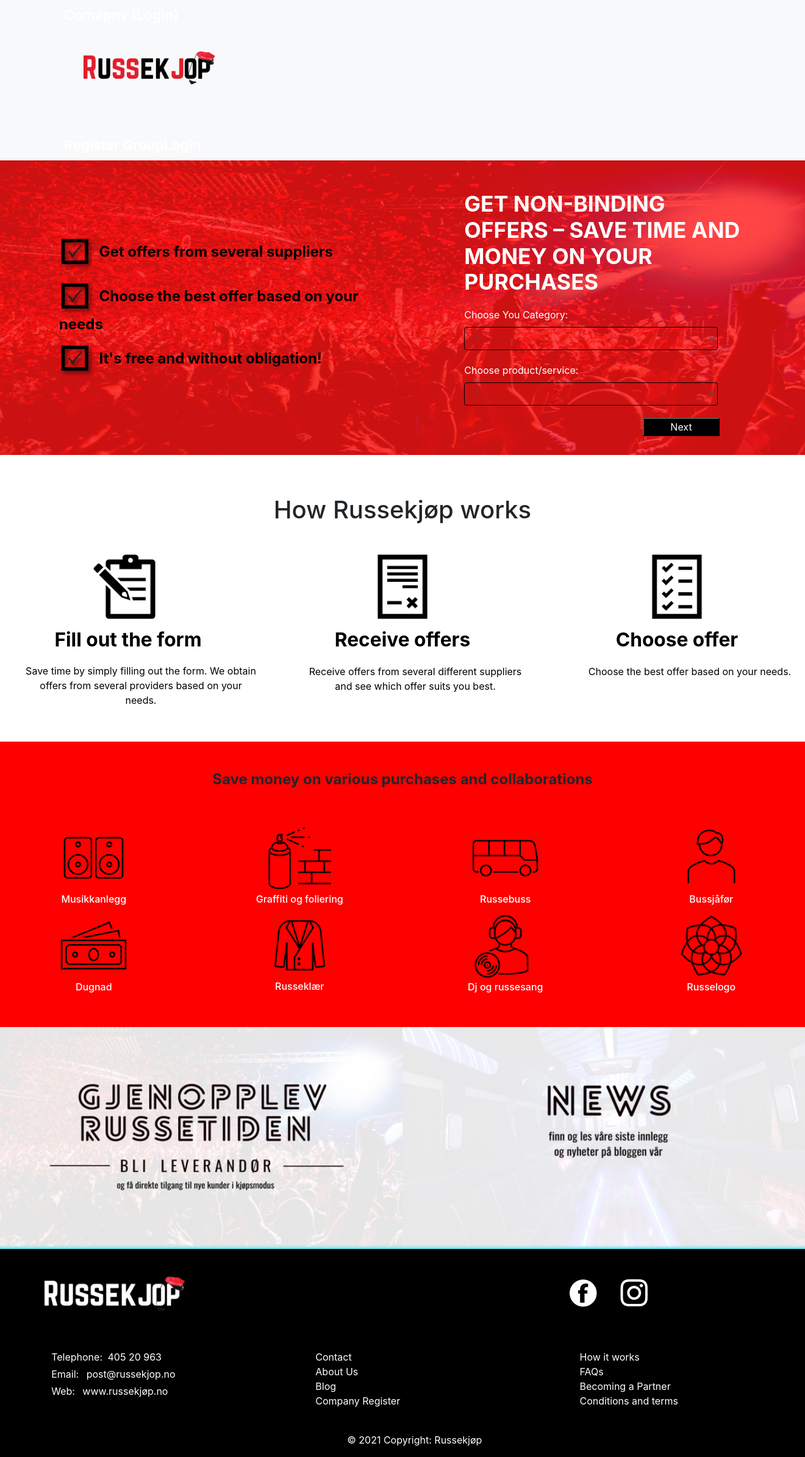
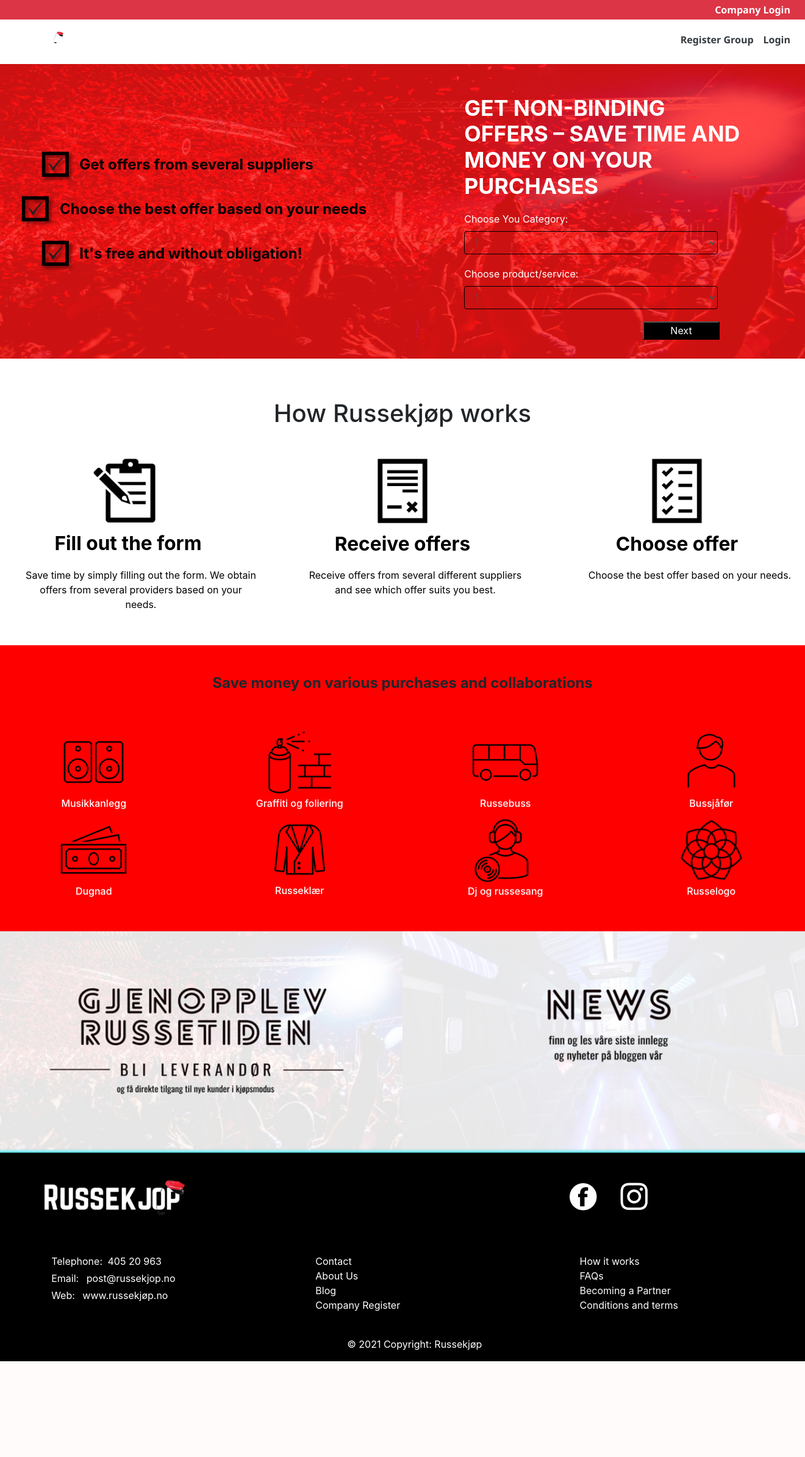
Before and after one commit to MughalUsama/Russekjop, a PHP site: page / in a window 1320 px wide; the page is wider, and only the part inside the window is pictured. Shown: that part at 61% size. After the commit the page ends 2232 px from the top of that part, so only its background shows below. Run offline with PHP 8.4, Linux system fonts and the light colour scheme; some libraries are stand-ins or nearby versions.

Commit message:
Created header.php

```diff
--- a/Styles.css
+++ b/Styles.css
@@ -1,6 +1,12 @@
 body{
 	overflow: scroll;
 	overflow-x: hidden;
+}
+.myfont{
+  font-family: Candara,Calibri,Segoe,Segoe UI,Optima,Arial,sans-serif;
+}
+.myfontTimes{
+  font-family:'Segoe UI', Tahoma, Geneva, Verdana, sans-serif;
 }
 #div1st
 {
@@ -53,13 +59,29 @@ section{
 }
 
 
+.tick-img{
+  width: 60px;
+  }
+
+@media (max-width: 1024px){
+
+  h4{
+    font-size: 100% !important;
+  }
+}
+
 @media (max-width: 767px){
-
   .C {
     width: 100%;
   }
+  h4{
+    font-size: 83% !important;
+  }
+
+.tick-img{
+  width: 30px;
+  }
 }
-
 .imagesStyle{
   object-fit:cover !important;
   height: 100% !important;
--- /dev/null
+++ b/header.php
@@ -0,0 +1,19 @@
+<nav class="pr-0 navbar d-none d-sm-flex navbar-light bg-danger py-0 my-0">
+<a href="#" class="ml-auto mr-0 pr-4 nav-item nav-link myfontTimes py-1 active font-weight-bold">Company Login</a>
+</nav>
+<nav class="navbar navbar-expand-md navbar-light bg-white pb-2 pt-0">
+        <a href="#" class="navbar-brand">
+            <img src="./Logo.png" height="55" alt="Russekjop">
+        </a>
+        <button type="button" class="navbar-toggler" data-toggle="collapse" data-target="#navbarCollapse">
+            <span class="navbar-toggler-icon"></span>
+        </button>
+
+        <div class="collapse navbar-collapse" id="navbarCollapse">
+            <div class="navbar-nav ml-auto text-center">
+                <a href="#" class="nav-item nav-link myfontTimes active font-weight-bold text-dark">Register Group</a>
+                <a href="#" class="nav-item nav-link myfontTimes font-weight-bold text-dark">Login</a>
+                <a href="#" class="nav-item nav-link myfontTimes font-weight-bold text-dark d-sm-none">Company (Login)</a>
+            </div>
+        </div>
+    </nav>
--- a/index.php
+++ b/index.php
@@ -10,55 +10,28 @@
     <link rel="stylesheet" href="https://maxcdn.bootstrapcdn.com/bootstrap/4.0.0/css/bootstrap.min.css" integrity="sha384-Gn5384xqQ1aoWXA+058RXPxPg6fy4IWvTNh0E263XmFcJlSAwiGgFAW/dAiS6JXm" crossorigin="anonymous">
     <!--JQUERY AND popper   -->
     <script src="https://code.jquery.com/jquery-3.5.1.min.js" integrity="sha256-9/aliU8dGd2tb6OSsuzixeV4y/faTqgFtohetphbbj0=" crossorigin="anonymous"></script>    <script src="https://cdnjs.cloudflare.com/ajax/libs/popper.js/1.12.9/umd/popper.min.js" integrity="sha384-ApNbgh9B+Y1QKtv3Rn7W3mgPxhU9K/ScQsAP7hUibX39j7fakFPskvXusvfa0b4Q" crossorigin="anonymous"></script>
-    <!--JQUERY AND bootstrap.js   -->
+    <script src="https://cdnjs.cloudflare.com/ajax/libs/popper.js/2.9.2/umd/popper.min.js" integrity="sha512-2rNj2KJ+D8s1ceNasTIex6z4HWyOnEYLVC3FigGOmyQCZc2eBXKgOxQmo3oKLHyfcj53uz4QMsRCWNbLd32Q1g==" crossorigin="anonymous" referrerpolicy="no-referrer"></script>
+	<!--JQUERY AND bootstrap.js   -->
     <script src="https://maxcdn.bootstrapcdn.com/bootstrap/4.0.0/js/bootstrap.min.js" integrity="sha384-JZR6Spejh4U02d8jOt6vLEHfe/JQGiRRSQQxSfFWpi1MquVdAyjUar5+76PVCmYl" crossorigin="anonymous"></script>
     <link rel="stylesheet" href="styles.css">
     <link rel='stylesheet' type='text/css' media='screen' href='./css/footer.css'>
   </head>
 <body>
 	<header>
-		<nav id="header-nav" class="navbar navbar-default navbar-expand-sm bg-light" style="margin-bottom: 0px; height: 25%;">
-			<div class="container">
-				<div class="row">
-					<div class="col-lg-12  col-md-12 col-sm-12 col-xs-12">
-	           <ul id="nav-list" class="nav navbar-nav navbar-right">
-	            <li>
-	              <a href="#" style="float: right;clear: left; position: relative;font-weight: bold;font-size: 1.7vw;color: black;">Comapny (Login)</a>
-	            </li>
-	          </ul>
-	        </div >
-					<div class="navbar-header col-lg-12 col-md-12 col-sm-12 col-xs-12 " style="margin-left: 0%;">
-						<a href="index.php" class="pull-left " style="float: left; clear: right;">
-							<img src="Picture1.png" height="40%" width="40%">
-							<br>
-							<br>
-						</a>
-					</div>
-					<div class="col-lg-12 col-md-12 col-sm-12 col-xs-12">
-	           <ul id="nav-list" class="nav navbar-nav navbar-right">
-	            <li>
-	              <a href="#" style="float: right;clear: left; position: relative;font-weight: bold;font-size: 1.7vw;color: black;">Register Group<br></a>
-	            </li>
-	            <li>
-	              <a href="#" style="float: right;clear: left; position: relative;font-weight: bold;font-size: 1.7vw;color: black;">Login
-	              	<br></a>
-	            </li>
-	          </ul>
-	        </div>
-	      </div>
-			</div>
-		</nav>
+		<?php
+		 require_once("./header.php")
+		 ?>
 	</header>
 	<div class="row" id="div1st">
 		<div class="col-lg-6 col-md-6 col-sm-6 col-xs-12 d-flex flex-column justify-content-center py-4" >
-				<div class="py-2" style="margin-left: 15%;">
-					<img src="Picture3.png" width="60"><h4 class="d-inline" style="font-weight: bold;color: black;"> Get offers from several suppliers</h4>
+				<div class="py-2" style="margin-left: 10%;">
+					<img src="Picture3.png" class="tick-img"><h4 class="d-inline" style="font-weight: bold;color: black;"> Get offers from several suppliers</h4>
 				</div>
-				<div class="py-2" style="margin-left: 15%;">
-					<img src="Picture3.png" width="60"><h4 class="d-inline" style="font-weight: bold;color: black;"> Choose the best offer based on your needs</h4>
+				<div class="py-2" style="margin-left: 5%;">
+					<img src="Picture3.png" class="tick-img"><h4 class="d-inline" style="font-weight: bold;color: black;"> Choose the best offer based on your needs</h4>
 				</div>
-				<div class="py-2" style="margin-left: 15%;">
-					<img src="Picture3.png" width="60"><h4 class="d-inline" style="font-weight: bold;color: black;"> It's free and without obligation!</h4>
+				<div class="py-2" style="margin-left: 10%;">
+					<img src="Picture3.png" class="tick-img" ><h4 class="d-inline" style="font-weight: bold;color: black;"> It's free and without obligation!</h4>
 				</div>
 		</div>
 		<div class="col-lg-6 col-md-6 col-sm-6 col-xs-12 nopadding" >
```
